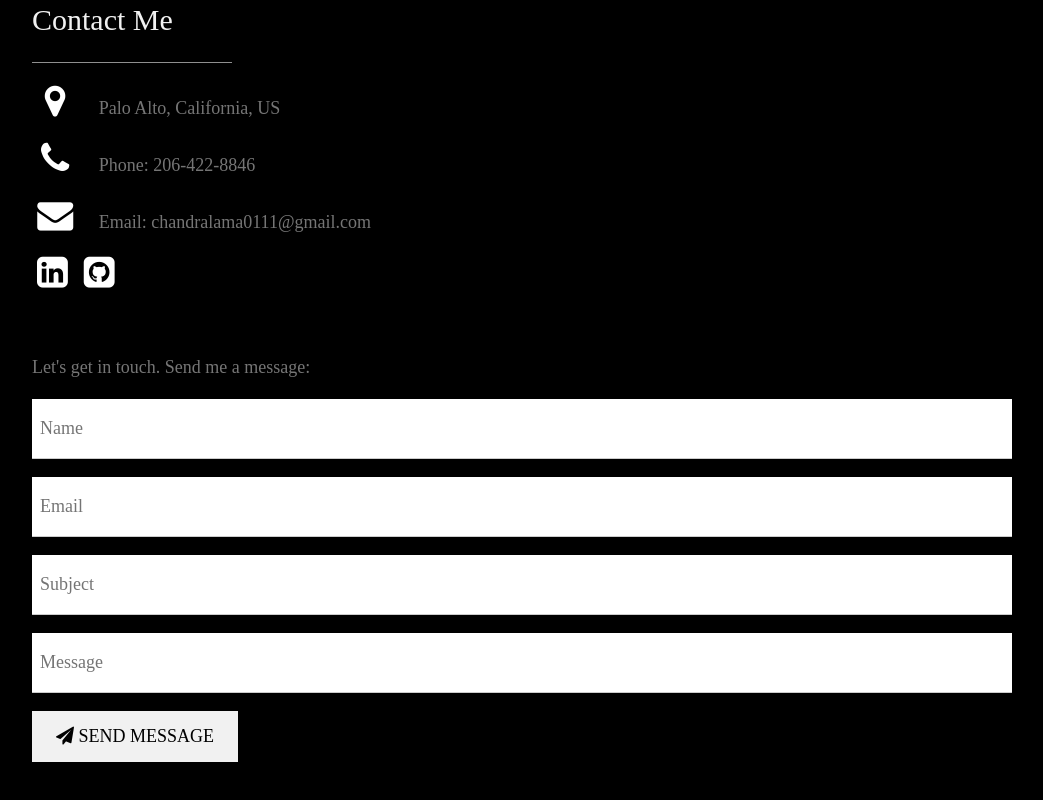
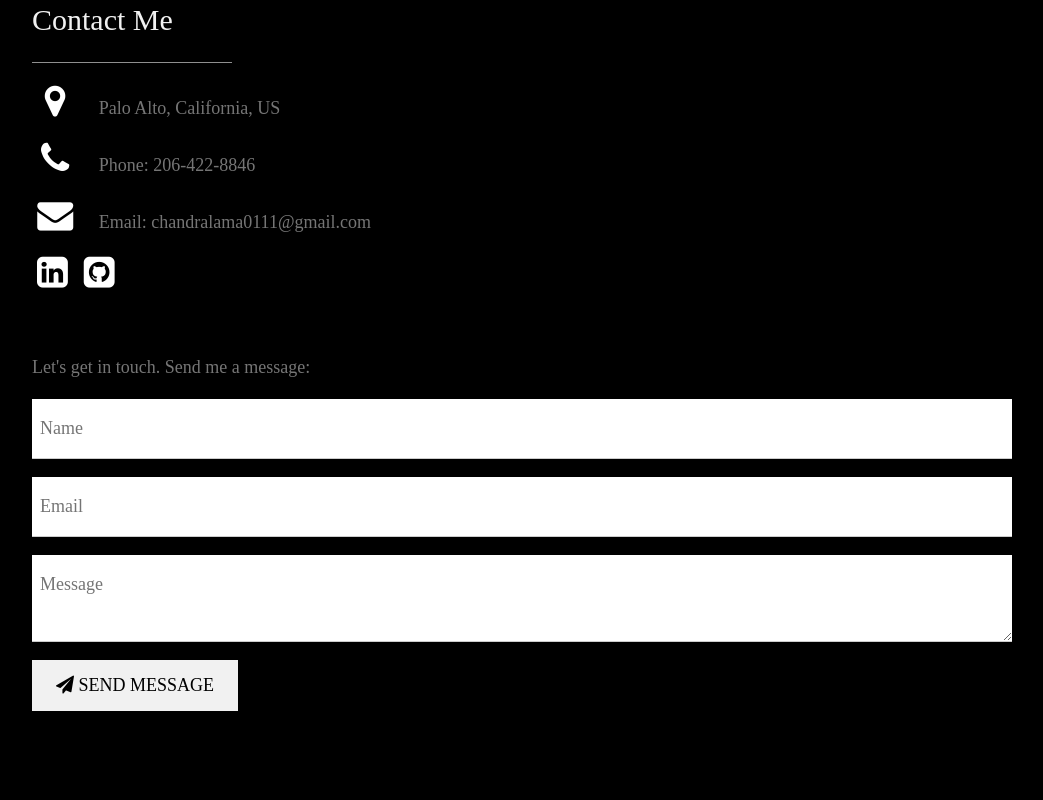
Before and after one commit to iamme24cl/my-website, a React (Create React App) app: page / in a window 1280 px wide. Shown: the part 2998-3798 px from the top of the page, without its empty margins (178-1221 px from the left). Built offline with nearby package versions, Linux system fonts and the light colour scheme; a web font is replaced by a local one.

Commit message:
removed subject from contact form

```diff
--- a/src/components/Contact.js
+++ b/src/components/Contact.js
@@ -1,4 +1,3 @@
-import { div } from 'prelude-ls';
 import React from 'react';
 
 const Contact = () => {
@@ -28,8 +27,7 @@ const Contact = () => {
         name="email-form" target="_blank">
         <p><input className="w3-input w3-padding-16" type="text" placeholder="Name" required name="Name" /></p>
         <p><input className="w3-input w3-padding-16" type="text" placeholder="Email" required name="Email" /></p>
-        <p><input className="w3-input w3-padding-16" type="text" placeholder="Subject" required name="Subject" /></p>
-        <p><input className="w3-input w3-padding-16" type="text" placeholder="Message" required name="Message" /></p>
+        <p><textarea className="w3-input w3-padding-16" placeholder="Message" required name="Message" ></textarea></p>
         <p>
           <button className="w3-button w3-light-grey w3-padding-large" type="submit">
             <i className="fa fa-paper-plane"></i> SEND MESSAGE
```
